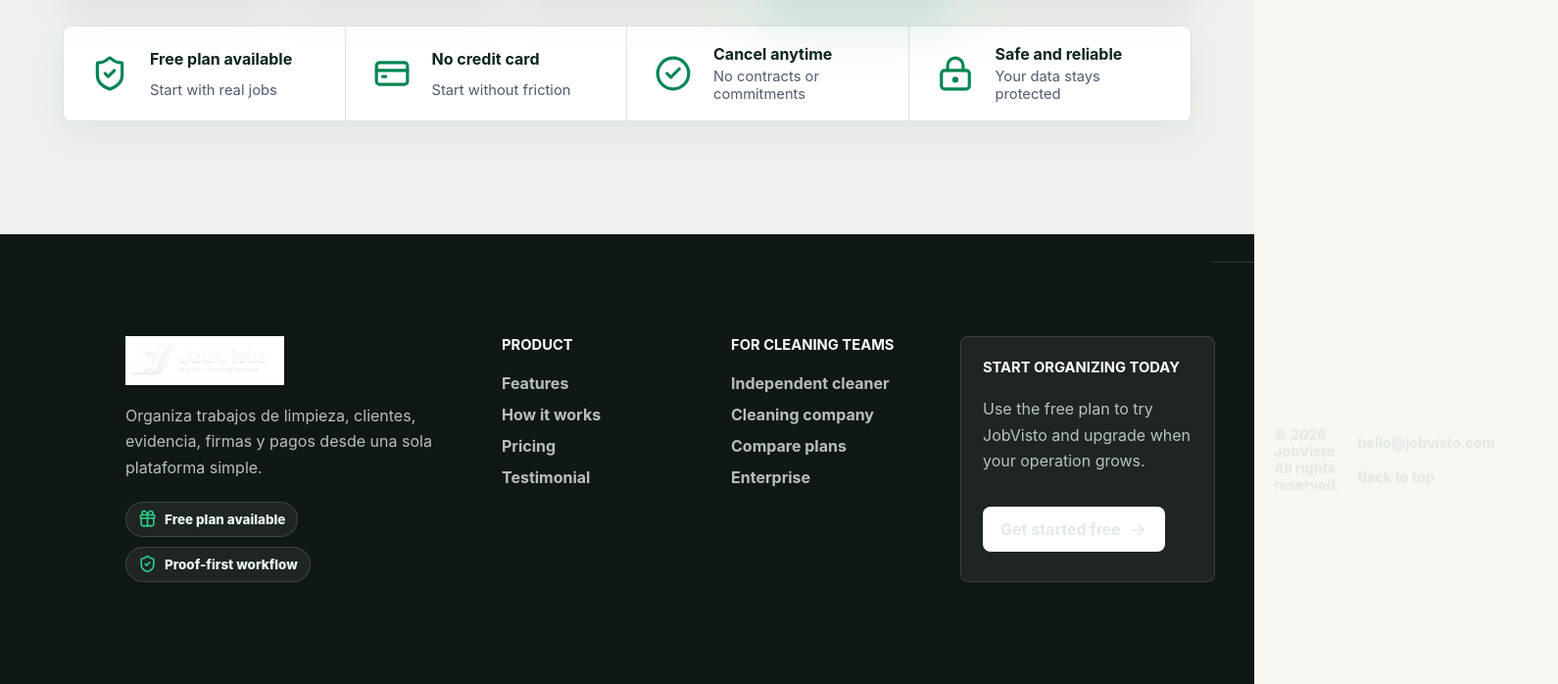
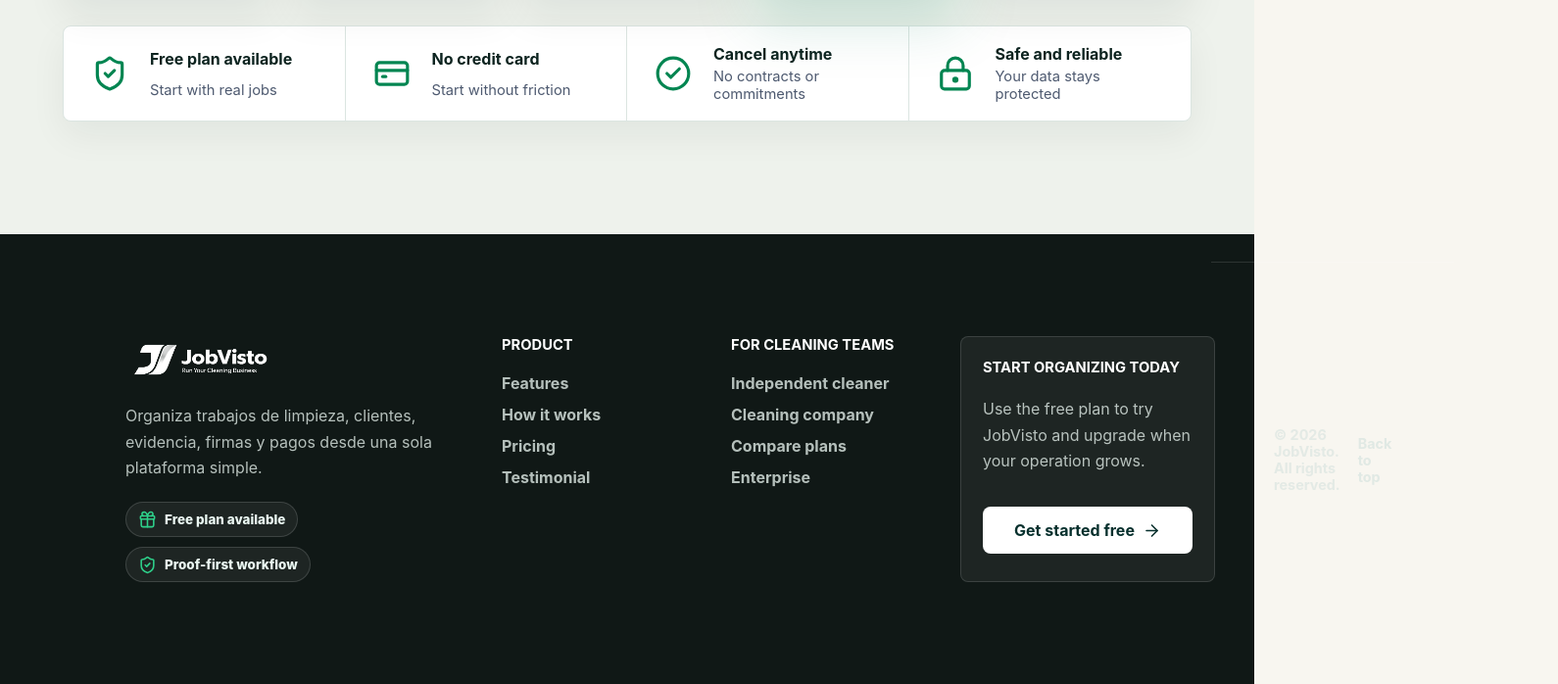
Before and after one commit to altioradigitalsolutions-source/JobVisto, a website: page website/index.html in a window 1280 px wide. Shown: the part 4934-5632 px from the top of the page at 98% size, 1590 px wide, since content can reach past the window. Drawn offline with nearby package versions, Linux system fonts and the light colour scheme.

Commit message:
Fix footer details: transparent logo background, button text color, and remove email address [skip ci]

```diff
--- a/website/index.html
+++ b/website/index.html
@@ -373,7 +373,7 @@
       <div class="footer-main">
         <div class="footer-brand">
           <a class="footer-logo" href="#top" aria-label="JobVisto home">
-            <img src="./assets/Logo%20Jobvisto%20negativo.png" alt="JobVisto">
+            <img src="./assets/Logo Jobvisto white transparent.png" alt="JobVisto">
           </a>
           <p>Organiza trabajos de limpieza, clientes, evidencia, firmas y pagos desde una sola plataforma simple.</p>
           <div class="footer-badges">
@@ -411,7 +411,6 @@
       <div class="footer-bottom">
         <span>© 2026 JobVisto. All rights reserved.</span>
         <div>
-          <a href="mailto:hello@jobvisto.com">hello@jobvisto.com</a>
           <a href="#top">Back to top</a>
         </div>
       </div>
--- a/website/styles.css
+++ b/website/styles.css
@@ -400,11 +400,11 @@
   background: rgba(255, 255, 255, .06);
 }
 
-.footer-button {
+.footer-column .footer-button {
   width: 100%;
   min-height: 48px;
   margin-top: 6px;
-  color: #07302d;
+  color: #07302d !important;
   background: #fff;
 }
 
```
